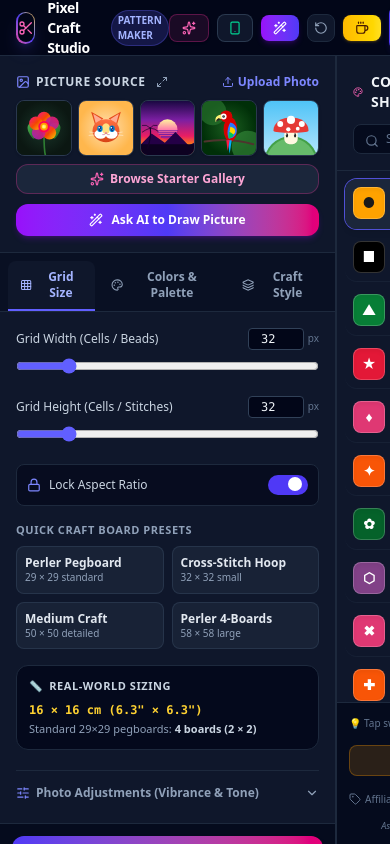
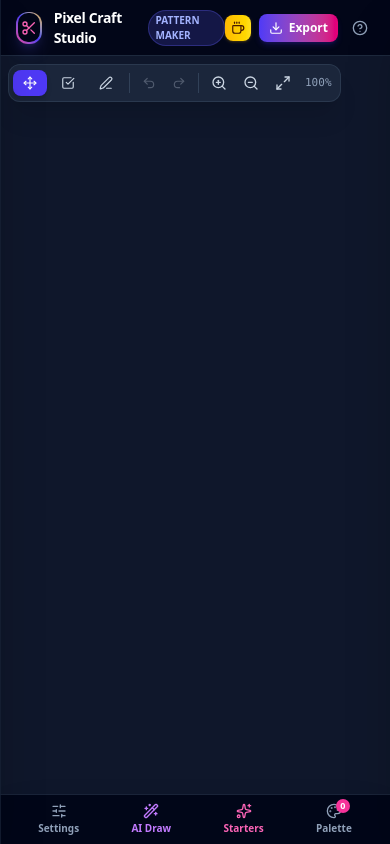
Before and after one commit to Cviznak/pixel-craft-studio, a React (Vite) app: page / in a window 390 px wide. Built offline with nearby package versions, Linux system fonts and the light colour scheme.

Commit message:
Optimize responsive UI for mobile and tablet: slide-over drawers, mobile bottom navigation bar, and touch-friendly controls

```diff
--- a/src/App.tsx
+++ b/src/App.tsx
@@ -21,6 +21,7 @@
 import { ImageInspectModal } from './components/ImageInspectModal';
 import { StarterGalleryModal } from './components/StarterGalleryModal';
 import { cleanConfettiColors } from './utils/paletteOperations';
+import { SlidersHorizontal, Sparkles, Wand2, Palette } from 'lucide-react';
 
 const DEFAULT_CONFIG: GridConfig = {
   width: 32,
@@ -69,6 +70,8 @@
   const [isAiModalOpen, setIsAiModalOpen] = useState<boolean>(false);
   const [isStarterGalleryOpen, setIsStarterGalleryOpen] = useState<boolean>(false);
   const [isZenMode, setIsZenMode] = useState<boolean>(false);
+  const [isMobileControlsOpen, setIsMobileControlsOpen] = useState<boolean>(false);
+  const [isMobilePaletteOpen, setIsMobilePaletteOpen] = useState<boolean>(false);
   const [inspectModalOpen, setInspectModalOpen] = useState<boolean>(false);
   const [inspectData, setInspectData] = useState<{
     url: string;
@@ -674,21 +677,52 @@
 
       {/* Main Workspace: Left Controls + Center Canvas + Right Palette */}
       <main className="flex-1 flex overflow-hidden relative">
-        {/* Left Controls (Grid, Colors amount, Craft style, AI) */}
+        {/* Left Controls (Desktop Sidebar & Mobile Drawer) */}
         {!isZenMode && (
+          <div
+            className={`fixed inset-y-0 left-0 z-40 lg:static lg:z-auto transition-transform duration-300 ease-in-out ${
+              isMobileControlsOpen
+                ? 'translate-x-0'
+                : '-translate-x-full lg:translate-x-0'
+            }`}
+          >
+            {/* Mobile Backdrop */}
+            {isMobileControlsOpen && (
+              <div
+                onClick={() => setIsMobileControlsOpen(false)}
+                className="fixed inset-0 bg-slate-950/75 backdrop-blur-sm lg:hidden -z-10"
+              />
+            )}
             <ControlsPanel
               config={config}
               onUpdateConfig={handleUpdateConfig}
-            onSelectSampleImage={handleSelectSample}
-            onUploadImage={handleUploadFile}
+              onSelectSampleImage={(sample) => {
+                handleSelectSample(sample);
+                setIsMobileControlsOpen(false);
+              }}
+              onUploadImage={(file) => {
+                handleUploadFile(file);
+                setIsMobileControlsOpen(false);
+              }}
               onRegenerate={reprocessCurrentImage}
-            onOpenAiModal={() => setIsAiModalOpen(true)}
+              onOpenAiModal={() => {
+                setIsMobileControlsOpen(false);
+                setIsAiModalOpen(true);
+              }}
               onInspectCurrentPhoto={() => handleOpenInspect(sourceImageDataUrl || sourceImage?.src || '', 'Source Picture')}
-            onOpenStarterGallery={() => setIsStarterGalleryOpen(true)}
+              onOpenStarterGallery={() => {
+                setIsMobileControlsOpen(false);
+                setIsStarterGalleryOpen(true);
+              }}
+              onClose={() => setIsMobileControlsOpen(false)}
               aiHistory={aiHistory}
-            onSelectHistoryImage={handleSelectHistoryImage}
+              onSelectHistoryImage={(item) => {
+                handleSelectHistoryImage(item);
+                setIsMobileControlsOpen(false);
+              }}
               aspectRatio={aspectRatio}
             />
+          </div>
         )}
 
         {/* Center Interactive Craft Canvas */}
@@ -709,8 +743,22 @@
           onInspectSourceImage={() => handleOpenInspect(sourceImageDataUrl || sourceImage?.src || '', 'Source Picture')}
         />
 
-        {/* Right Palette Legend & Material Shopping List */}
+        {/* Right Palette Legend (Desktop Sidebar & Mobile Drawer) */}
         {!isZenMode && (
+          <div
+            className={`fixed inset-y-0 right-0 z-40 lg:static lg:z-auto transition-transform duration-300 ease-in-out ${
+              isMobilePaletteOpen
+                ? 'translate-x-0'
+                : 'translate-x-full lg:translate-x-0'
+            }`}
+          >
+            {/* Mobile Backdrop */}
+            {isMobilePaletteOpen && (
+              <div
+                onClick={() => setIsMobilePaletteOpen(false)}
+                className="fixed inset-0 bg-slate-950/75 backdrop-blur-sm lg:hidden -z-10"
+              />
+            )}
             <PaletteLegend
               palette={palette}
               gridData={gridData}
@@ -723,8 +771,64 @@
               onUpdateColorHex={handleUpdateColorHex}
               onToggleLockColor={handleToggleLockColor}
               onCleanConfetti={handleCleanConfetti}
+              onClose={() => setIsMobilePaletteOpen(false)}
             />
+          </div>
         )}
+
+        {/* Mobile & Tablet Bottom Navigation Bar */}
+        <nav className="lg:hidden fixed bottom-0 left-0 right-0 z-30 bg-slate-950/95 backdrop-blur-xl border-t border-slate-800/90 px-3 py-1 flex items-center justify-around shadow-2xl">
+          <button
+            onClick={() => {
+              setIsMobilePaletteOpen(false);
+              setIsMobileControlsOpen((prev) => !prev);
+            }}
+            className={`flex flex-col items-center gap-0.5 px-3 py-1 rounded-xl transition ${
+              isMobileControlsOpen
+                ? 'text-indigo-400 bg-indigo-500/15'
+                : 'text-slate-400 hover:text-slate-200'
+            }`}
+          >
+            <SlidersHorizontal className="w-4 h-4" />
+            <span className="text-[10px] font-semibold">Settings</span>
+          </button>
+
+          <button
+            onClick={() => setIsAiModalOpen(true)}
+            className="flex flex-col items-center gap-0.5 px-3 py-1 rounded-xl text-purple-400 hover:text-purple-300 transition"
+          >
+            <Wand2 className="w-4 h-4" />
+            <span className="text-[10px] font-semibold">AI Draw</span>
+          </button>
+
+          <button
+            onClick={() => setIsStarterGalleryOpen(true)}
+            className="flex flex-col items-center gap-0.5 px-3 py-1 rounded-xl text-pink-400 hover:text-pink-300 transition"
+          >
+            <Sparkles className="w-4 h-4" />
+            <span className="text-[10px] font-semibold">Starters</span>
+          </button>
+
+          <button
+            onClick={() => {
+              setIsMobileControlsOpen(false);
+              setIsMobilePaletteOpen((prev) => !prev);
+            }}
+            className={`flex flex-col items-center gap-0.5 px-3 py-1 rounded-xl transition relative ${
+              isMobilePaletteOpen
+                ? 'text-pink-400 bg-pink-500/15'
+                : 'text-slate-400 hover:text-slate-200'
+            }`}
+          >
+            <div className="relative">
+              <Palette className="w-4 h-4" />
+              <span className="absolute -top-1 -right-2 text-[9px] bg-pink-500 text-white font-bold rounded-full w-3.5 h-3.5 flex items-center justify-center">
+                {palette.length}
+              </span>
+            </div>
+            <span className="text-[10px] font-semibold">Palette</span>
+          </button>
+        </nav>
 
         {/* Drag & Drop Overlay */}
         {isDraggingFile && (
--- a/src/components/ControlsPanel.tsx
+++ b/src/components/ControlsPanel.tsx
@@ -22,7 +22,8 @@
   SlidersHorizontal,
   Wand2,
   History,
-  Maximize2
+  Maximize2,
+  X
 } from 'lucide-react';
 
 interface ControlsPanelProps {
@@ -34,6 +35,7 @@
   onOpenAiModal: () => void;
   onInspectCurrentPhoto?: () => void;
   onOpenStarterGallery?: () => void;
+  onClose?: () => void;
   aiHistory?: AiHistoryItem[];
   onSelectHistoryImage?: (item: AiHistoryItem) => void;
   aspectRatio: number;
@@ -48,6 +50,7 @@
   onOpenAiModal,
   onInspectCurrentPhoto,
   onOpenStarterGallery,
+  onClose,
   aiHistory = [],
   onSelectHistoryImage,
   aspectRatio,
@@ -83,14 +86,14 @@
   };
 
   return (
-    <aside className="w-84 h-full bg-slate-900 border-r border-slate-800 flex flex-col z-10 shrink-0 overflow-y-auto">
+    <aside className="w-84 max-w-[85vw] h-full bg-slate-900 border-r border-slate-800 flex flex-col z-10 shrink-0 overflow-y-auto shadow-2xl lg:shadow-none">
       {/* Picture Selection Section */}
       <div className="p-4 border-b border-slate-800">
         <div className="flex items-center justify-between mb-2">
           <div className="flex items-center gap-1.5">
             <span className="text-xs font-bold text-slate-300 uppercase tracking-wider flex items-center gap-1.5">
               <ImageIcon className="w-3.5 h-3.5 text-indigo-400" />
-              Picture Source
+              Picture & Settings
             </span>
             {onInspectCurrentPhoto && (
               <button
@@ -103,9 +106,10 @@
               </button>
             )}
           </div>
+          <div className="flex items-center gap-2">
             <label className="cursor-pointer text-xs font-semibold text-indigo-400 hover:text-indigo-300 flex items-center gap-1 transition">
               <Upload className="w-3 h-3" />
-            Upload Photo
+              Upload
               <input
                 type="file"
                 accept="image/*"
@@ -113,6 +117,17 @@
                 className="hidden"
               />
             </label>
+            {onClose && (
+              <button
+                type="button"
+                onClick={onClose}
+                className="p-1 rounded-lg text-slate-400 hover:text-white hover:bg-slate-800 lg:hidden transition"
+                title="Close settings"
+              >
+                <X className="w-4 h-4" />
+              </button>
+            )}
+          </div>
         </div>
 
         {/* Sample Images Strip */}
--- a/src/components/CraftCanvas.tsx
+++ b/src/components/CraftCanvas.tsx
@@ -511,48 +511,48 @@
   };
 
   return (
-    <div className="relative flex-1 h-full w-full bg-slate-900 overflow-hidden flex flex-col select-none touch-none" ref={containerRef}>
+    <div className="relative flex-1 h-full w-full bg-slate-900 overflow-hidden flex flex-col select-none touch-none pb-14 lg:pb-0" ref={containerRef}>
       {/* Top Floating Toolbar */}
-      <div className="absolute top-4 left-4 z-20 flex items-center gap-2 bg-slate-800/90 backdrop-blur-md p-1.5 rounded-xl border border-slate-700/70 shadow-xl">
+      <div className="absolute top-2 sm:top-4 left-2 sm:left-4 z-20 flex items-center gap-1 sm:gap-2 bg-slate-800/90 backdrop-blur-md p-1 sm:p-1.5 rounded-xl border border-slate-700/70 shadow-xl max-w-[calc(100vw-1rem)] overflow-x-auto">
         <button
           onClick={() => setTool('pan')}
-          className={`flex items-center gap-1.5 px-3 py-1.5 rounded-lg text-xs font-semibold transition-all ${
+          className={`flex items-center gap-1.5 px-2.5 sm:px-3 py-1.5 rounded-lg text-xs font-semibold transition-all shrink-0 ${
             tool === 'pan' ? 'bg-indigo-600 text-white shadow-md' : 'text-slate-300 hover:bg-slate-700/60'
           }`}
-          title="Pan & Navigate (or hold Middle-Click / Shift)"
+          title="Pan & Navigate (or drag with 1-finger in Pan mode)"
         >
           <Move className="w-3.5 h-3.5" />
-          <span>Pan</span>
+          <span className="hidden sm:inline">Pan</span>
         </button>
 
         <button
           onClick={() => setTool('tracker')}
-          className={`flex items-center gap-1.5 px-3 py-1.5 rounded-lg text-xs font-semibold transition-all ${
+          className={`flex items-center gap-1.5 px-2.5 sm:px-3 py-1.5 rounded-lg text-xs font-semibold transition-all shrink-0 ${
             tool === 'tracker' ? 'bg-emerald-600 text-white shadow-md ring-2 ring-emerald-400/50' : 'text-slate-300 hover:bg-slate-700/60'
           }`}
-          title="Craft Tracker: Click or drag across beads/stitches to mark them done"
+          title="Craft Tracker: Tap beads/stitches to mark them completed"
         >
           <CheckSquare className="w-3.5 h-3.5" />
-          <span>Craft Tracker</span>
+          <span className="hidden sm:inline">Tracker</span>
         </button>
 
         <button
           onClick={() => setTool('pencil')}
-          className={`flex items-center gap-1.5 px-3 py-1.5 rounded-lg text-xs font-semibold transition-all ${
+          className={`flex items-center gap-1.5 px-2.5 sm:px-3 py-1.5 rounded-lg text-xs font-semibold transition-all shrink-0 ${
             tool === 'pencil' ? 'bg-amber-600 text-white shadow-md' : 'text-slate-300 hover:bg-slate-700/60'
           }`}
-          title="Pixel Touch-Up Pencil: Click cell to paint with selected color"
+          title="Pencil: Tap cell to paint with selected color"
         >
           <Edit3 className="w-3.5 h-3.5" />
-          <span>Pencil</span>
+          <span className="hidden sm:inline">Pencil</span>
         </button>
 
         {/* Undo / Redo */}
-        <div className="w-[1px] h-5 bg-slate-700 mx-0.5" />
+        <div className="w-[1px] h-5 bg-slate-700 mx-0.5 shrink-0" />
         <button
           onClick={onUndo}
           disabled={!canUndo}
-          className="p-1.5 rounded-lg text-slate-300 hover:bg-slate-700/60 disabled:opacity-30 disabled:hover:bg-transparent transition"
+          className="p-1.5 rounded-lg text-slate-300 hover:bg-slate-700/60 disabled:opacity-30 disabled:hover:bg-transparent transition shrink-0"
           title="Undo Pencil (Ctrl+Z)"
         >
           <Undo2 className="w-3.5 h-3.5" />
@@ -560,26 +560,26 @@
         <button
           onClick={onRedo}
           disabled={!canRedo}
-          className="p-1.5 rounded-lg text-slate-300 hover:bg-slate-700/60 disabled:opacity-30 disabled:hover:bg-transparent transition"
+          className="p-1.5 rounded-lg text-slate-300 hover:bg-slate-700/60 disabled:opacity-30 disabled:hover:bg-transparent transition shrink-0"
           title="Redo Pencil (Ctrl+Y or Ctrl+Shift+Z)"
         >
           <Redo2 className="w-3.5 h-3.5" />
         </button>
 
-        <div className="w-[1px] h-5 bg-slate-700 mx-0.5" />
+        <div className="w-[1px] h-5 bg-slate-700 mx-0.5 shrink-0 hidden md:block" />
 
         {onInspectSourceImage && (
           <button
             onClick={onInspectSourceImage}
-            className="flex items-center gap-1 px-2.5 py-1.5 rounded-lg text-xs font-semibold text-slate-300 hover:bg-slate-700/60 hover:text-white transition"
+            className="hidden md:flex items-center gap-1 px-2.5 py-1.5 rounded-lg text-xs font-semibold text-slate-300 hover:bg-slate-700/60 hover:text-white transition shrink-0"
             title="Inspect source picture in full resolution"
           >
             <ImageIcon className="w-3.5 h-3.5 text-indigo-400" />
-            <span className="hidden md:inline">Inspect Photo</span>
+            <span>Inspect</span>
           </button>
         )}
 
-        <div className="w-[1px] h-5 bg-slate-700 mx-0.5" />
+        <div className="w-[1px] h-5 bg-slate-700 mx-0.5 shrink-0" />
 
         <button
           onClick={() => {
@@ -587,7 +587,7 @@
             setZoom(newZoom);
             onSetZoom?.(newZoom);
           }}
-          className="p-1.5 rounded-lg text-slate-300 hover:bg-slate-700/60 transition"
+          className="p-1.5 rounded-lg text-slate-300 hover:bg-slate-700/60 transition shrink-0"
           title="Zoom In"
         >
           <ZoomIn className="w-4 h-4" />
@@ -598,40 +598,40 @@
             setZoom(newZoom);
             onSetZoom?.(newZoom);
           }}
-          className="p-1.5 rounded-lg text-slate-300 hover:bg-slate-700/60 transition"
+          className="p-1.5 rounded-lg text-slate-300 hover:bg-slate-700/60 transition shrink-0"
           title="Zoom Out"
         >
           <ZoomOut className="w-4 h-4" />
         </button>
         <button
           onClick={fitToScreen}
-          className="p-1.5 rounded-lg text-slate-300 hover:bg-slate-700/60 transition"
+          className="p-1.5 rounded-lg text-slate-300 hover:bg-slate-700/60 transition shrink-0"
           title="Fit Canvas to Viewport"
         >
           <Maximize2 className="w-4 h-4" />
         </button>
-        <span className="text-slate-400 text-xs font-mono font-medium px-1">
+        <span className="text-slate-400 text-[11px] font-mono font-medium px-1 shrink-0">
           {Math.round(zoom * 100)}%
         </span>
       </div>
 
       {/* Progress & Spotlight Bar */}
-      <div className="absolute top-4 right-4 z-20 flex items-center gap-3">
+      <div className="absolute top-14 sm:top-4 right-2 sm:right-4 z-20 flex items-center gap-2">
         {spotlightColorId && (
-          <div className="flex items-center gap-2 bg-amber-500/20 border border-amber-500/50 backdrop-blur-md px-3 py-1.5 rounded-xl shadow-lg animate-pulse">
-            <Eye className="w-4 h-4 text-amber-400" />
-            <span className="text-amber-200 text-xs font-semibold">
-              Color Spotlight Active (Other cells dimmed)
+          <div className="flex items-center gap-1.5 bg-amber-500/20 border border-amber-500/50 backdrop-blur-md px-2.5 py-1 rounded-xl shadow-lg animate-pulse text-xs">
+            <Eye className="w-3.5 h-3.5 text-amber-400" />
+            <span className="text-amber-200 text-[11px] font-semibold hidden sm:inline">
+              Spotlight Active
             </span>
           </div>
         )}
 
         {totalCells > 0 && (
-          <div className="flex items-center gap-2.5 bg-slate-800/90 backdrop-blur-md px-3.5 py-1.5 rounded-xl border border-slate-700/70 shadow-xl">
+          <div className="flex items-center gap-2 bg-slate-800/90 backdrop-blur-md px-2.5 sm:px-3.5 py-1 sm:py-1.5 rounded-xl border border-slate-700/70 shadow-xl">
             <div className="flex flex-col">
-              <span className="text-[10px] text-slate-400 uppercase tracking-wider font-semibold">Craft Progress</span>
-              <span className="text-xs font-bold text-slate-100">
-                {doneCount} / {totalCells} ({progressPercent}%)
+              <span className="text-[9px] text-slate-400 uppercase tracking-wider font-semibold hidden sm:block">Craft Progress</span>
+              <span className="text-xs font-bold text-slate-100 font-mono">
+                {doneCount}/{totalCells} <span className="text-emerald-400 font-sans font-semibold">({progressPercent}%)</span>
               </span>
             </div>
             {doneCount === totalCells && (
--- a/src/components/Header.tsx
+++ b/src/components/Header.tsx
@@ -143,11 +143,11 @@
         {onOpenStarterGallery && (
           <button
             onClick={onOpenStarterGallery}
-            className="flex items-center gap-1.5 px-3 py-1.5 rounded-lg text-xs font-bold text-pink-300 bg-pink-500/10 hover:bg-pink-500/20 border border-pink-500/30 transition shadow-sm"
+            className="hidden md:flex items-center gap-1.5 px-3 py-1.5 rounded-lg text-xs font-bold text-pink-300 bg-pink-500/10 hover:bg-pink-500/20 border border-pink-500/30 transition shadow-sm"
             title="Browse starter pattern gallery"
           >
             <Sparkles className="w-3.5 h-3.5 text-pink-400" />
-            <span className="hidden md:inline">Starters</span>
+            <span>Starters</span>
           </button>
         )}
 
@@ -155,7 +155,7 @@
         {onToggleZenMode && (
           <button
             onClick={onToggleZenMode}
-            className={`flex items-center gap-1.5 px-2.5 py-1.5 rounded-lg text-xs font-semibold border transition ${
+            className={`hidden xl:flex items-center gap-1.5 px-2.5 py-1.5 rounded-lg text-xs font-semibold border transition ${
               isZenMode
                 ? 'bg-emerald-600 text-white border-emerald-500 shadow-md ring-2 ring-emerald-400/50'
                 : 'bg-slate-900 text-slate-300 hover:bg-slate-800 border-slate-700/80'
@@ -163,28 +163,28 @@
             title={isZenMode ? 'Exit Tablet Craft Mode (Show controls)' : 'Tablet Craft Mode: Focus on stitching with full-width canvas'}
           >
             <Smartphone className="w-3.5 h-3.5 text-emerald-400" />
-            <span className="hidden xl:inline">{isZenMode ? 'Exit Focus' : 'Focus Mode'}</span>
+            <span>{isZenMode ? 'Exit Focus' : 'Focus Mode'}</span>
           </button>
         )}
 
         {/* Ask AI Button */}
         <button
           onClick={onOpenAiModal}
-          className="flex items-center gap-1.5 px-3 py-1.5 rounded-lg text-xs font-bold text-white bg-gradient-to-r from-purple-600 to-indigo-600 hover:from-purple-500 hover:to-indigo-500 shadow-md shadow-purple-600/20 transition active:scale-98"
+          className="hidden md:flex items-center gap-1.5 px-3 py-1.5 rounded-lg text-xs font-bold text-white bg-gradient-to-r from-purple-600 to-indigo-600 hover:from-purple-500 hover:to-indigo-500 shadow-md shadow-purple-600/20 transition active:scale-98"
           title="Ask AI to generate a picture from prompt"
         >
           <Wand2 className="w-3.5 h-3.5" />
-          <span className="hidden sm:inline">Ask AI</span>
+          <span>Ask AI</span>
         </button>
 
         {/* Reset Craft Tracker */}
         <button
           onClick={onResetProgress}
-          className="p-1.5 sm:px-2.5 sm:py-1.5 rounded-lg text-xs font-semibold text-slate-400 hover:text-slate-200 bg-slate-900 hover:bg-slate-800 border border-slate-800 transition flex items-center gap-1"
+          className="hidden md:flex p-1.5 sm:px-2.5 sm:py-1.5 rounded-lg text-xs font-semibold text-slate-400 hover:text-slate-200 bg-slate-900 hover:bg-slate-800 border border-slate-800 transition items-center gap-1"
           title="Reset craft completion checkboxes"
         >
           <RotateCcw className="w-3.5 h-3.5" />
-          <span className="hidden sm:inline">Reset Done</span>
+          <span>Reset Done</span>
         </button>
 
         {/* Buy Me a Coffee */}
@@ -192,7 +192,7 @@
           href="https://buymeacoffee.com/orjustdosomething"
           target="_blank"
           rel="noopener noreferrer"
-          className="flex items-center gap-1.5 px-3 py-1.5 rounded-lg text-xs font-bold text-amber-950 bg-gradient-to-r from-amber-400 to-yellow-300 hover:from-amber-300 hover:to-yellow-200 shadow-sm shadow-amber-400/20 transition active:scale-98"
+          className="flex items-center gap-1.5 p-1.5 sm:px-3 sm:py-1.5 rounded-lg text-xs font-bold text-amber-950 bg-gradient-to-r from-amber-400 to-yellow-300 hover:from-amber-300 hover:to-yellow-200 shadow-sm shadow-amber-400/20 transition active:scale-98"
           title="Enjoying the craft studio? Buy me a coffee!"
         >
           <Coffee className="w-3.5 h-3.5 text-amber-950" />
@@ -202,10 +202,11 @@
         {/* Export & Print */}
         <button
           onClick={onOpenExportModal}
-          className="flex items-center gap-1.5 px-3.5 py-1.5 rounded-lg text-xs font-bold text-white bg-gradient-to-r from-indigo-600 to-pink-600 hover:from-indigo-500 hover:to-pink-500 shadow-md shadow-indigo-600/20 transition active:scale-98"
+          className="flex items-center gap-1.5 px-2.5 sm:px-3.5 py-1.5 rounded-lg text-xs font-bold text-white bg-gradient-to-r from-indigo-600 to-pink-600 hover:from-indigo-500 hover:to-pink-500 shadow-md shadow-indigo-600/20 transition active:scale-98"
         >
           <Download className="w-3.5 h-3.5" />
-          <span>Export & Print</span>
+          <span className="hidden sm:inline">Export & Print</span>
+          <span className="sm:hidden">Export</span>
         </button>
 
         {/* Help button */}
--- a/src/components/PaletteLegend.tsx
+++ b/src/components/PaletteLegend.tsx
@@ -21,7 +21,8 @@
   ChevronUp,
   ExternalLink,
   Coffee,
-  Sparkles
+  Sparkles,
+  X
 } from 'lucide-react';
 
 interface PaletteLegendProps {
@@ -36,6 +37,7 @@
   onUpdateColorHex: (index: number, newHex: string) => void;
   onToggleLockColor: (index: number) => void;
   onCleanConfetti?: () => void;
+  onClose?: () => void;
 }
 
 export const PaletteLegend: React.FC<PaletteLegendProps> = ({
@@ -50,6 +52,7 @@
   onUpdateColorHex,
   onToggleLockColor,
   onCleanConfetti,
+  onClose,
 }) => {
   const [searchTerm, setSearchTerm] = useState('');
   const [showTagConfig, setShowTagConfig] = useState(false);
@@ -88,14 +91,14 @@
   });
 
   return (
-    <aside className="w-80 h-full bg-slate-900 border-l border-slate-800 flex flex-col z-10 shrink-0">
+    <aside className="w-80 max-w-[85vw] h-full bg-slate-900 border-l border-slate-800 flex flex-col z-10 shrink-0 shadow-2xl lg:shadow-none">
       {/* Header */}
       <div className="p-4 border-b border-slate-800">
         <div className="flex items-center justify-between mb-3">
           <div className="flex items-center gap-2">
             <Palette className="w-4 h-4 text-pink-400" />
             <h3 className="text-sm font-bold text-slate-100 uppercase tracking-wide">
-              Color Key & Shopping List
+              Color Key & Shopping
             </h3>
           </div>
           <div className="flex items-center gap-1.5">
@@ -106,12 +109,22 @@
                 title="Merge rare confetti colors (<1% stitches) into their closest matching color"
               >
                 <Sparkles className="w-2.5 h-2.5 text-indigo-400" />
-                <span>Clean Confetti</span>
+                <span className="hidden sm:inline">Clean Confetti</span>
               </button>
             )}
             <span className="text-xs bg-slate-800 px-2 py-0.5 rounded-full text-slate-400 font-mono">
-              {palette.length} colors
+              {palette.length}
             </span>
+            {onClose && (
+              <button
+                type="button"
+                onClick={onClose}
+                className="p-1 rounded-lg text-slate-400 hover:text-white hover:bg-slate-800 lg:hidden transition"
+                title="Close palette"
+              >
+                <X className="w-4 h-4" />
+              </button>
+            )}
           </div>
         </div>
 
```
Lines whose indentation alone changed are shown as unchanged.
